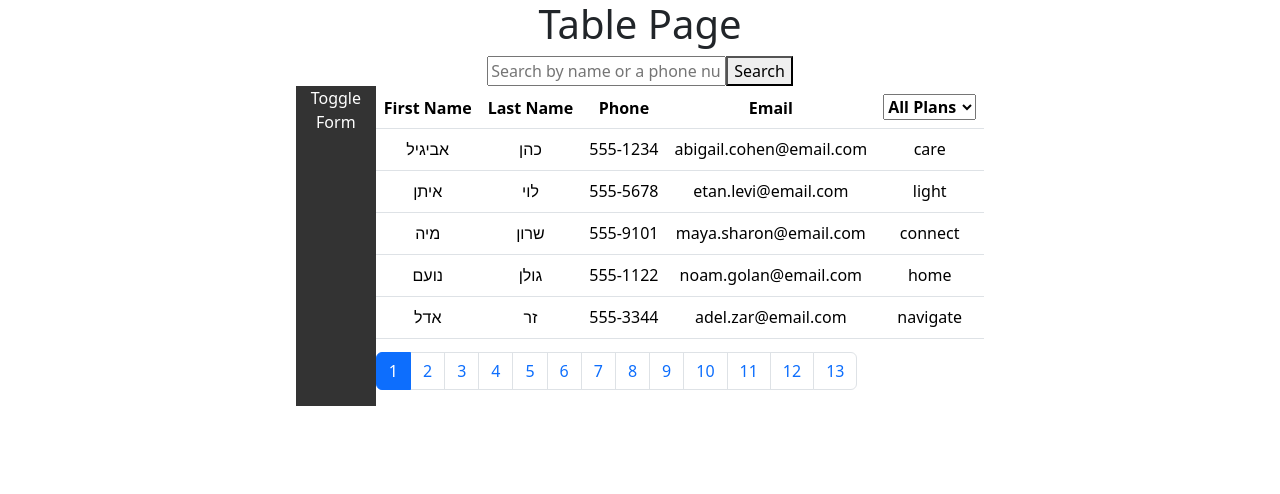
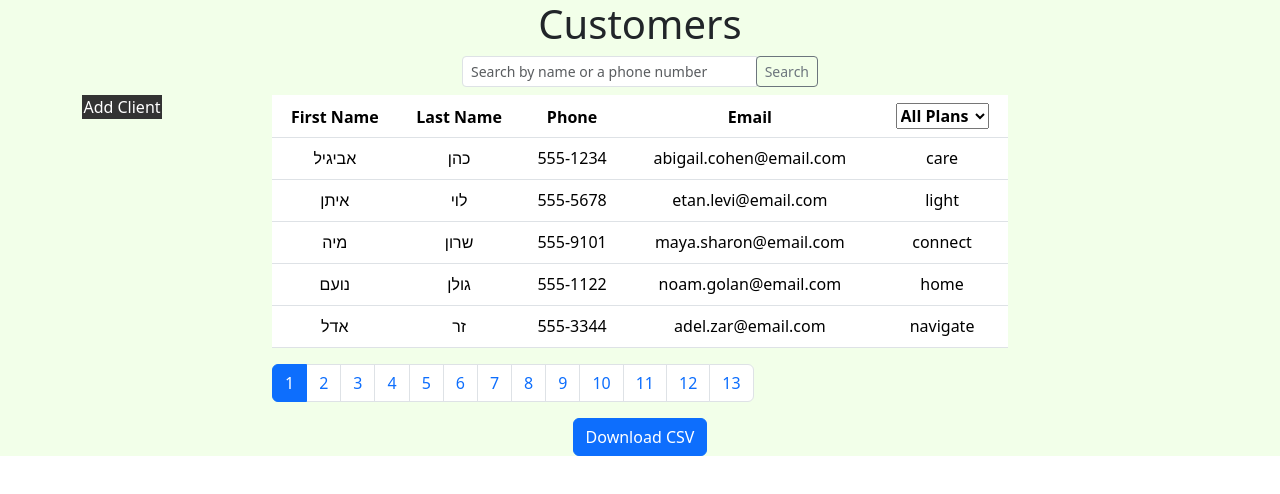
Before and after one commit to TomBer101/avia-home-test, a React (Create React App) app: page / in a window 1280 px wide. Shown: the top 494 px of the page. Built offline with nearby package versions, Linux system fonts and the light colour scheme.

Commit message:
works. need to fix layoyt

```diff
--- a/package.json
+++ b/package.json
@@ -11,6 +11,7 @@
     "@testing-library/user-event": "^13.5.0",
     "bootstrap": "^5.3.2",
     "react": "^18.2.0",
+    "react-csv": "^2.2.2",
     "react-dom": "^18.2.0",
     "react-scripts": "5.0.1",
     "web-vitals": "^2.1.4"
--- a/src/App.css
+++ b/src/App.css
@@ -1,38 +1,4 @@
 .App {
   text-align: center;
+  background-color: #F2FFE9;
 }
-
-.App-logo {
-  height: 40vmin;
-  pointer-events: none;
-}
-
-@media (prefers-reduced-motion: no-preference) {
-  .App-logo {
-    animation: App-logo-spin infinite 20s linear;
-  }
-}
-
-.App-header {
-  background-color: #282c34;
-  min-height: 100vh;
-  display: flex;
-  flex-direction: column;
-  align-items: center;
-  justify-content: center;
-  font-size: calc(10px + 2vmin);
-  color: white;
-}
-
-.App-link {
-  color: #61dafb;
-}
-
-@keyframes App-logo-spin {
-  from {
-    transform: rotate(0deg);
-  }
-  to {
-    transform: rotate(360deg);
-  }
-}
--- a/src/App.js
+++ b/src/App.js
@@ -6,7 +6,7 @@ import {TablePage} from './pages';
 
 function App() {
   return(
-    <div className="App">
+    <div className="App container-fluid">
       <TablePage />
     </div>
   );
--- a/src/components/TablePage/AddCustomerForm.jsx
+++ b/src/components/TablePage/AddCustomerForm.jsx
@@ -1,12 +1,14 @@
 import React, { useState } from 'react';
+import { FontAwesomeIcon } from '@fortawesome/react-fontawesome'
+import { faUser, faEnvelope, faPhone, faBriefcase} from '@fortawesome/free-solid-svg-icons'
 
 
 // TODO: fix icons
 
 const AddCustomerForm = ({ onAddCustomer, plans, onClose }) => {
     const [newCustomer, setNewCustomer] = useState({
-        firstName: "",
-        lastName: "",
+        firstname: "",
+        lastname: "",
         phone: "",
         email: "",
         plan: "",
@@ -43,41 +45,41 @@ const AddCustomerForm = ({ onAddCustomer, plans, onClose }) => {
 
     return (
 
-        <div className="container">
+        <div className="container" >
         <div className="card bg-light">
           <div className="card-body mx-auto" style={{ maxWidth: '400px' }}>
             <h4 className="card-title mt-3 text-center">Register</h4>
             <form onSubmit={handleSubmit}>
                         <div className="form-group input-group">
                             <div className="input-group-prepend">
-                                <span className="input-group-text"> <i className="fa fa-user"></i> </span>
+                                <span className="input-group-text"> <FontAwesomeIcon icon={faUser} /> </span>
                             </div>
-                            <input onChange={handleChange} name="firstName" className="form-control" placeholder="Full name" type="text" value={newCustomer.firstName} />
+                            <input onChange={handleChange} name="firstName" className="form-control" placeholder="First name" type="text" value={newCustomer.firstname} />
                         </div>
 
                         <div className="form-group input-group">
                             <div className="input-group-prepend">
-                                <span className="input-group-text"> <i className="fa fa-user"></i> </span>
+                                <span className="input-group-text"> <FontAwesomeIcon icon={faUser} /> </span>
                             </div>
-                            <input onChange={handleChange} name="lastName" className="form-control" placeholder="Last name" type="text" value={newCustomer.lastName} />
+                            <input onChange={handleChange} name="lastName" className="form-control" placeholder="Last name" type="text" value={newCustomer.lastname} />
                         </div>
 
                         <div className="form-group input-group">
                             <div className="input-group-prepend">
-                                <span className="input-group-text"> <i className="fa fa-envelope"></i> </span>
+                                <span className="input-group-text"> <FontAwesomeIcon icon={faEnvelope}/> </span>
                             </div>
                             <input onChange={handleChange} name="email" className="form-control" placeholder="Email address" type="email" value={newCustomer.email} />
                         </div>
                         <div className="form-group input-group">
                             <div className="input-group-prepend">
-                                <span className="input-group-text"> <i className="fa fa-phone"></i> </span>
+                                <span className="input-group-text"> <FontAwesomeIcon icon={faPhone}/> </span>
                             </div>
                             <input onChange={handleChange} name="phone" className="form-control" placeholder="Phone number" type="phone" value={newCustomer.phone} />
                         </div>
 
                         <div className="form-group input-group">
                             <div className="input-group-prepend">
-                                {/* <span className="input-group-text"> <FontAwesomeIcon icon="fa-solid fa-briefcase" /></span> */}
+                                <span className="input-group-text"> <FontAwesomeIcon icon={faBriefcase} /></span>
                             </div>
                             <select className="form-control" id='plan' name='plan' value={newCustomer.plan} onChange={handleChange}>
                                 <option disabled  value=""> Select a plan</option>
--- a/src/components/TablePage/SearchBar.jsx
+++ b/src/components/TablePage/SearchBar.jsx
@@ -27,15 +27,21 @@ const SearchBar = ({ onSearch }) => {
     }
 
     return (
-        <div>
+        <div className="input-group input-group-sm mb-2 justify-content-center">
+
                 <input
+                    className="form-control form-control-sm"
                     type="text"
                     placeholder="Search by name or a phone number"
                     value={searchTerm}
                     onChange={handleChange}
                 />
-            <button onClick={handleSearch}>Search</button>
+
+            <div className="input-group-prepend">
+                <button class="btn btn-sm btn-outline-secondary" onClick={handleSearch}>Search</button>
             </div>
+        </div>
+
     );
 };
 
--- a/src/components/TablePage/TableComponent.jsx
+++ b/src/components/TablePage/TableComponent.jsx
@@ -40,9 +40,8 @@ const TableWithPagination = ({ data, searchTerm }) => {
     };
 
     return (
-        <div className='container-flex'>
+        <div className='table-container' >
 
-            <div style={{height : '250px'}} className='mb-3'>
             <table className="table" >
                 <thead>
                     <tr>
@@ -73,7 +72,6 @@ const TableWithPagination = ({ data, searchTerm }) => {
             </table>
 
 
-            </div>
             <div>
                 <nav>
                     <ul className="pagination">
--- a/src/index.css
+++ b/src/index.css
@@ -1,5 +1,11 @@
+*{
+  margin: 0;
+  padding: 0;
+}
+
 body {
   margin: 0;
+  height: 100%;
   font-family: -apple-system, BlinkMacSystemFont, 'Segoe UI', 'Roboto', 'Oxygen',
     'Ubuntu', 'Cantarell', 'Fira Sans', 'Droid Sans', 'Helvetica Neue',
     sans-serif;
@@ -7,6 +13,12 @@ body {
   -moz-osx-font-smoothing: grayscale;
 }
 
+#root {
+  margin: 0;
+  padding: 0;
+  height: 100vh;
+}
+
 code {
   font-family: source-code-pro, Menlo, Monaco, Consolas, 'Courier New',
     monospace;
--- a/src/pages/TablePage.jsx
+++ b/src/pages/TablePage.jsx
@@ -1,4 +1,5 @@
 import React, { useState, useEffect } from "react";
+import { CSVLink } from 'react-csv';
 import TableWithPagination from "../components/TablePage/TableComponent";
 import SearchBar from "../components/TablePage/SearchBar";
 import AddCustomerForm from "../components/TablePage/AddCustomerForm";
@@ -10,7 +11,15 @@ const TablePage = () => {
     const [customers, setCustomers] = useState([]);
     const [isFormVisible, setIsFormVisible] = useState(false);
     const [searchTerm, setSearchTerm] = useState('');
-    const plans = ["All Plans", "care", "light", "connect", "home", "navigate"]
+    const plans = [ "care", "light", "connect", "home", "navigate"]
+
+    const headers = [
+        { label: "First Name", key: "firstname" },
+        { label: "Last Name", key: "lastname" },
+        { label: "Email", key: "email" },
+        {label: "Phone", key: "phone"},
+        {label: "Plan", key: "plan"}
+      ];
 
     useEffect(() => {
         fetch('customers.json')
@@ -26,10 +35,19 @@ const TablePage = () => {
 
 
     return (
-        <div className="container">
-            <h1>Table Page</h1>
+        <div className="container"  >
+            <div className="row">
+                <div className="col-md-12 text-center">
+                    <h1 >Customers</h1>
+                </div>
+            </div>
+            <div className="row justify-content-center">
+                <div className="col-md-4 col-sm-7">
                     <SearchBar onSearch={setSearchTerm} />
-            <div style={{ display: 'flex', flexDirection: 'row', alignSelf: 'center', justifyContent: 'center', justifyItems: 'center' }}>
+                </div>
+            </div>
+            <div className="row ">
+                <div className="col-md-2 col-sm-12">
                         <HorizontalAccordion>
                             {(toggleForm) => (
                                 <AddCustomerForm
@@ -38,9 +56,23 @@ const TablePage = () => {
                                     onAddCustomer={handleAddCustomer}
                                 />)}
                         </HorizontalAccordion>
+                </div>
+                <div className="col-md-8 col-sm-12">
                     <TableWithPagination data={customers} searchTerm={searchTerm} />
                 </div>
-
+            </div>
+            <div className="row justify-content-center">
+                <div className="col-md-8 col-sm-12 text-center">
+                    <CSVLink
+                        data={customers}
+                        headers={headers}
+                        filename="customer_data.csv"
+                        className="btn btn-primary"
+                    >
+                        Download CSV
+                    </CSVLink>
+                </div>
+            </div>
         </div>
 
     )
--- /dev/null
+++ b/src/styles/components/Table.css
@@ -0,0 +1,6 @@
+.table-container {
+    width: 85%;
+    max-width: 800px;
+    margin: 0 auto;
+    text-align: center;
+}
--- a/src/styles/wrappers/HorizontalAccordion.css
+++ b/src/styles/wrappers/HorizontalAccordion.css
@@ -3,8 +3,11 @@
     background-color: #333; /* Set your desired background color */
     color: #fff; /* Set your desired text color */
     transition: width 0.3s ease; /* Add a smooth transition effect */
+    z-index: 0;
+    margin-right: 3px;
   }
 
   .sidebar.expanded {
     width: 300px; /* Set the expanded width */
+    z-index: 1;
   }
--- a/src/wrappers/HorizontalAccordion.jsx
+++ b/src/wrappers/HorizontalAccordion.jsx
@@ -12,9 +12,9 @@ const HorizontalAccordion = ({ children}) => {
 
 return (
 
-    <div className={`sidebar ${isVisible ? 'expanded' : ''}`}>
-        <div className="menu-item" onClick={handleToggleForm}>
-            Toggle Form
+    <div className={`sidebar ${isVisible ? 'expanded' : ''}`} >
+        <div className="menu-item" onClick={handleToggleForm} onBlur={() => setIsVisible(false)}>
+            {isVisible? 'Cancel' : 'Add Client'}
         </div>
         {isVisible && children(handleToggleForm)}
     </div>
```
Also changed, not shown: 1 other file (tests, documents, lock files or other folders). Lines whose indentation alone changed are shown as unchanged.
